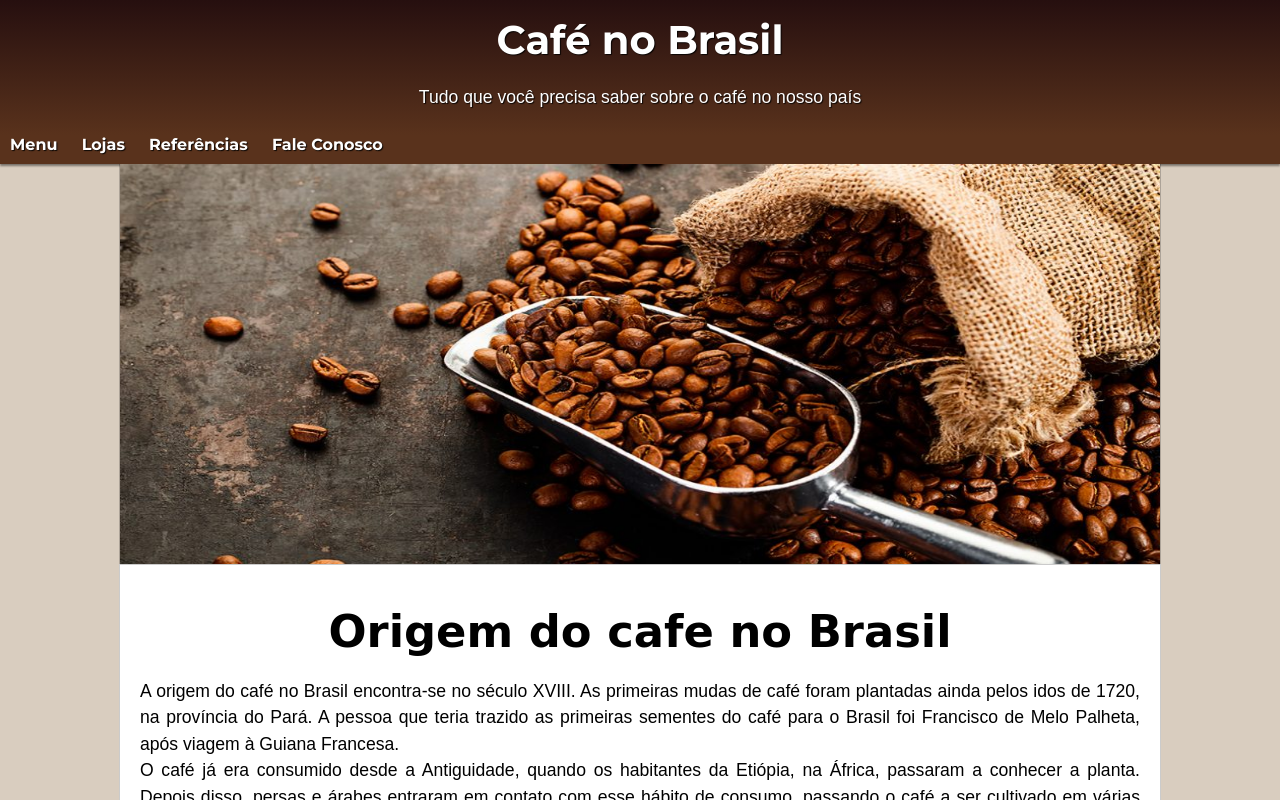
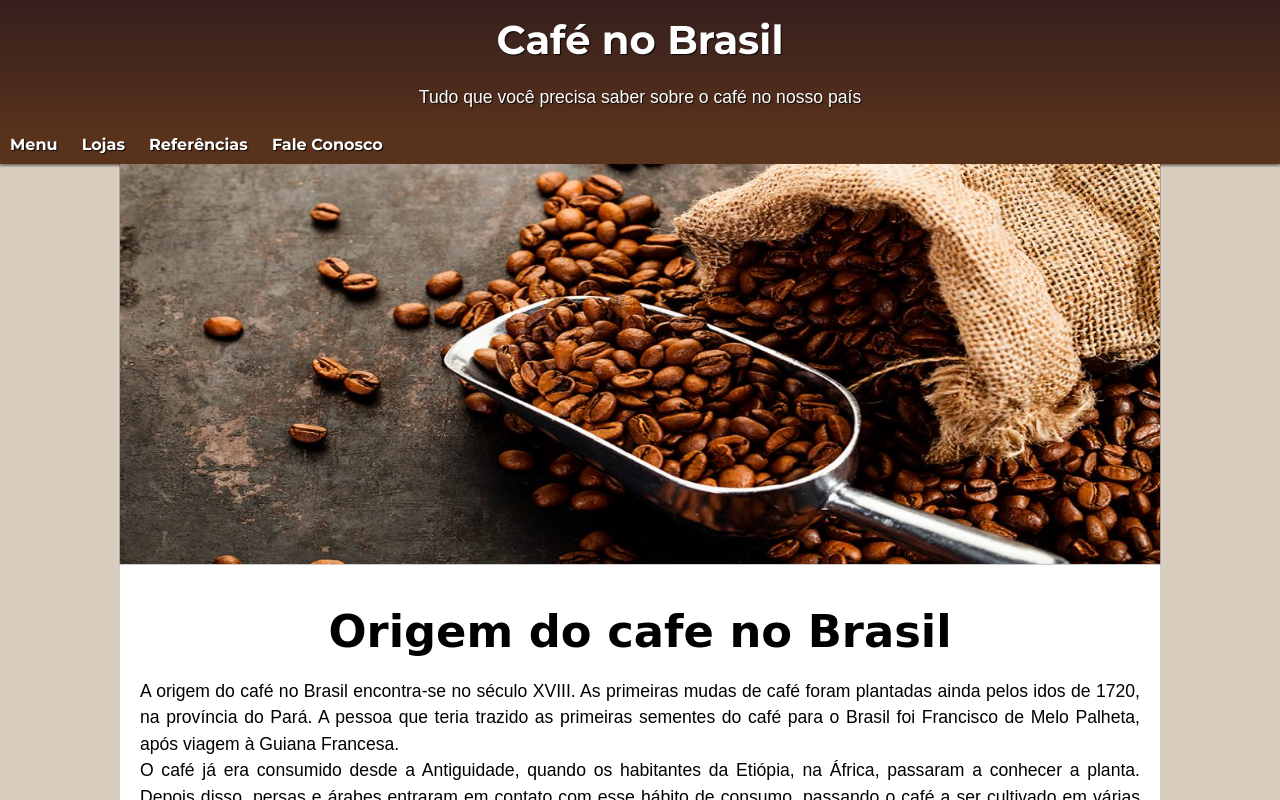
Before and after one commit to rafaelmelo92/projeto-cafe, a plain HTML site: page index.html in a window 1280 px wide. Shown: the top 800 px of the page. Drawn offline with Linux system fonts and the light colour scheme; a web font is replaced by a local one.

Commit message:
mudança de cor

```diff
--- a/estilos/style.css
+++ b/estilos/style.css
@@ -15,7 +15,7 @@
     --cor1:#D9985F;
     --cor2:#59321C;
     --cor3:#8C5637;
-    --cor4:#260F0F;
+    --cor4:#260f0fea;
 
     --fonte-padrao: arial, sans-serif;
     --fonte-destaque: 'Montserrat', cursive;
```
